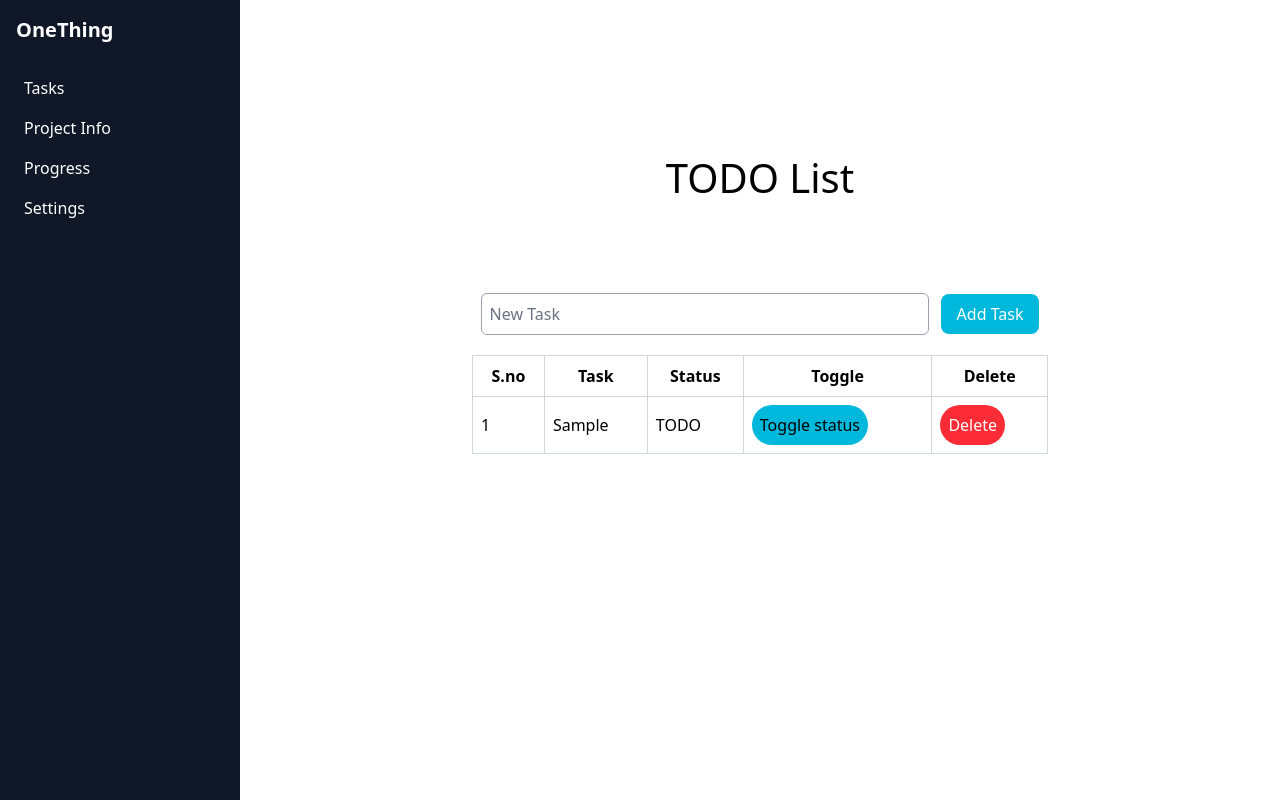
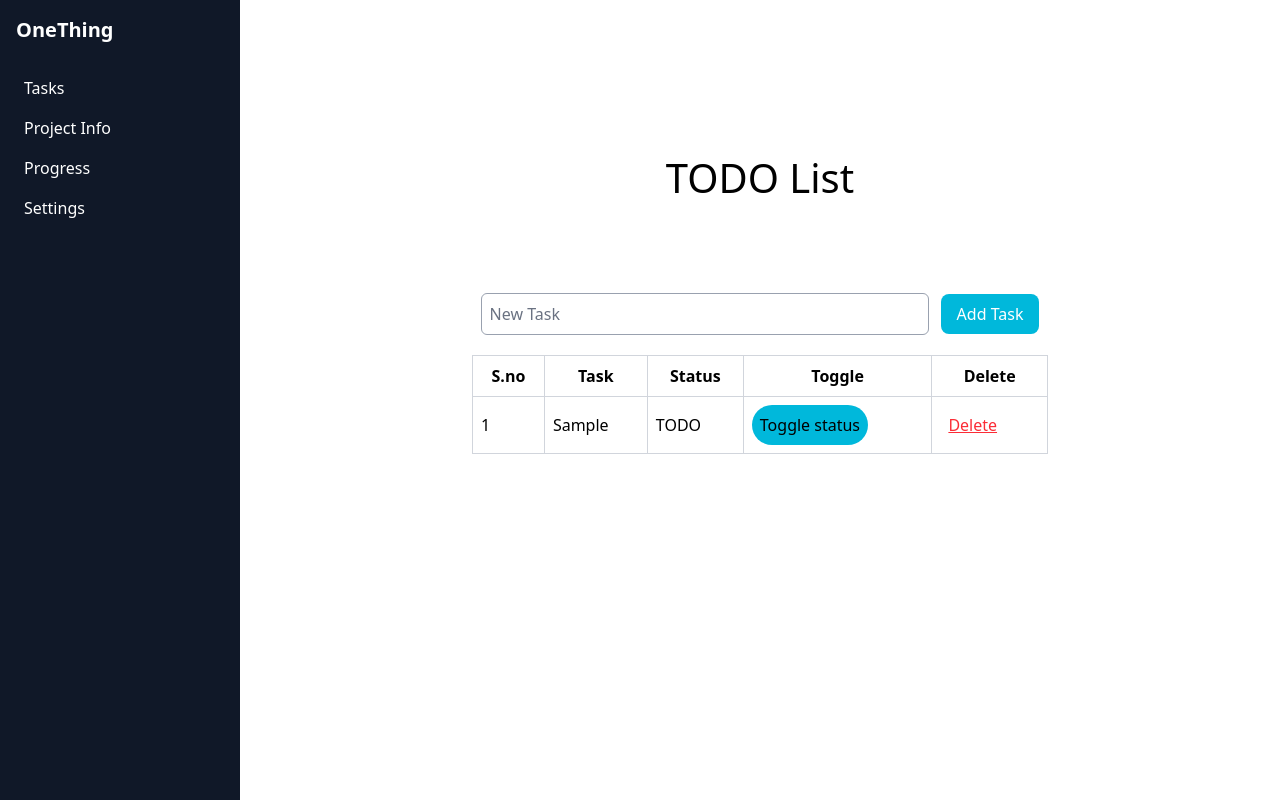
Before and after one commit to vk22006/OneThing, a SvelteKit app: page / in a window 1280 px wide. Both pictures are taken after typing "Sample" into the empty fields and a click on the button "Add Task". Built offline with nearby package versions, Linux system fonts and the light colour scheme.

Commit message:
Chnged styling for delete button

```diff
--- a/src/routes/+page.svelte
+++ b/src/routes/+page.svelte
@@ -114,7 +114,7 @@
             </td>
             <td class="p-2 border border-gray-300">
                 <button onclick={() => removeTask(user.id)}
-                class="p-2 bg-red-500 hover:bg-red-700 text-white rounded-full"> Delete </button>
+                class="p-2 text-red-500 underline"> Delete </button>
             </td>
         </tr>
         {/each}
```
